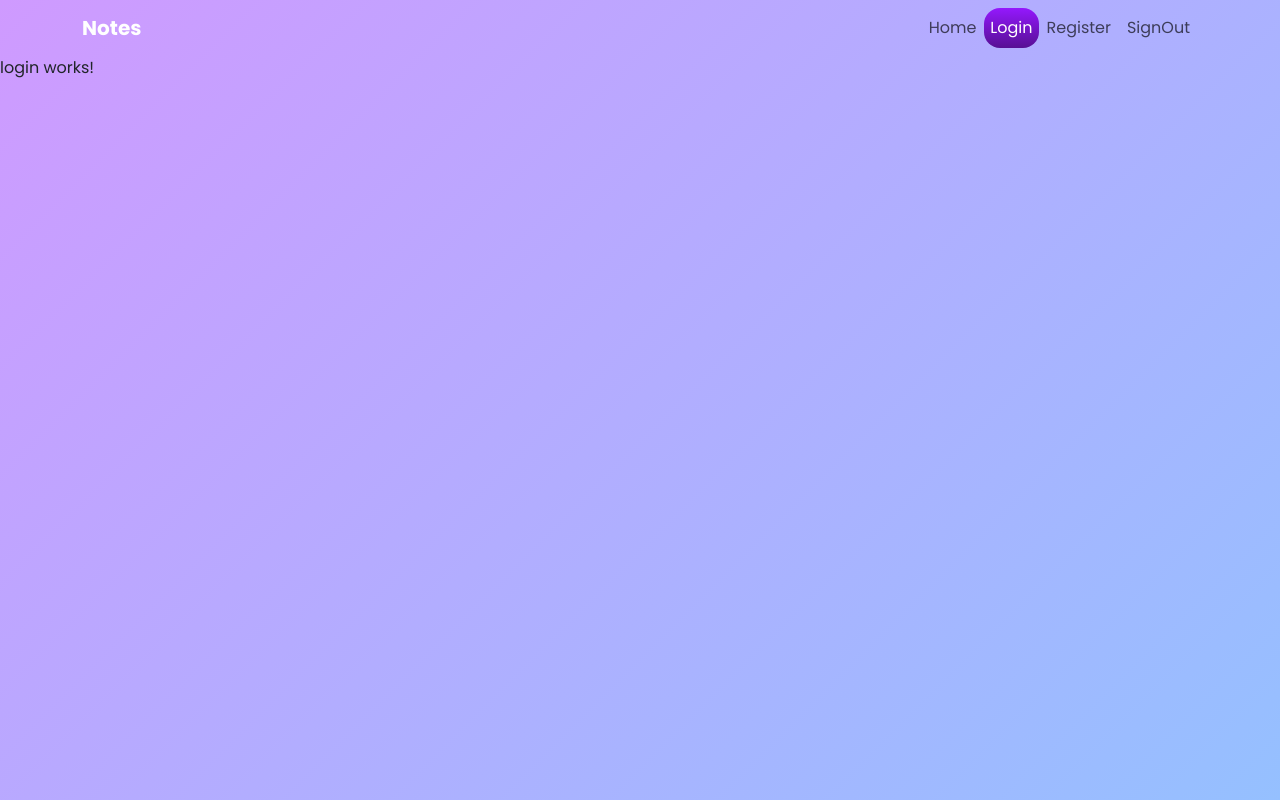
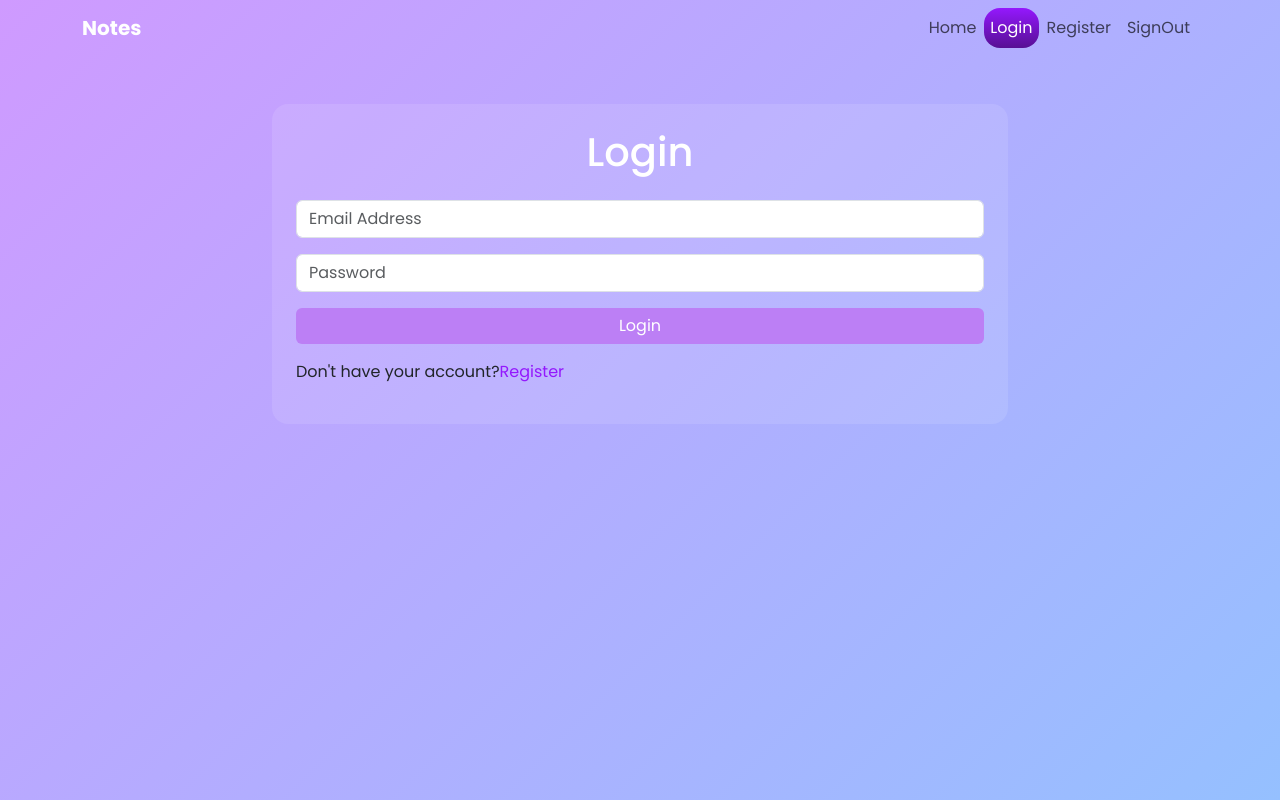
Before and after one commit to AhmedHossam555/note-app, an Angular app: page /login in a window 1280 px wide. Built offline with nearby package versions, Linux system fonts and the light colour scheme.

Commit message:
signin services api - ReactiveFormsModules - design

```diff
--- a/src/app/auth/login/login.component.html
+++ b/src/app/auth/login/login.component.html
@@ -1 +1,56 @@
-<p>login works!</p>
+<div class="container">
+    <div class="row">
+        <div class="col-md-8 mx-auto pt-5 pb-4">
+            <form action="" [formGroup]="loginForm" (ngSubmit)="onSubmit()" class="py-4 px-4 layer rounded-4 ">
+                <h1 class="text-white text-center mb-4">
+                    Login
+                </h1>
+                @if(errMsg()!==''){
+                    <p class="p-1 text-danger">
+                        * {{errMsg()}}
+                    </p>
+                }
+
+                <div class="my-3">
+                    <input type="text" formControlName="email" class="form-control" placeholder="Email Address">
+                    @if(loginForm.get('email')?.errors && (loginForm.get('email')?.touched || loginForm.get('email')?.dirty)){
+                        <div class="p-1 text-danger">
+                            @if(loginForm.get('email')?.getError('required')){
+                                <p>* Email is required</p>
+                            }
+                            @else if(loginForm.get('email')?.getError('email')){
+                                <p>* Email is not valid
+                                </p>
+                            }
+                        </div>
+                    }
+                </div>
+                <div class="my-3">
+                    <input type="password" formControlName="password" class="form-control" placeholder="Password">
+                    @if(loginForm.get('password')?.errors && (loginForm.get('password')?.touched || loginForm.get('password')?.dirty)){
+                        <div class="p-1 text-danger">
+                            @if(loginForm.get('password')?.getError('required')){
+                                <p>* Password is required</p>
+                            }
+                            @else if(loginForm.get('password')?.getError('pattern')){
+                                <p>* Password is not valid less than 6
+                                </p>
+                            }
+                        </div>
+                    }
+                </div>
+                <div class="my-3">
+                    <button type="submit" class="form-control bg-main border-0 text-white" [disabled]="loginForm.invalid || isloading()">
+                        @if(!isloading()){
+                            Login
+                        }
+                        @if(isloading()){
+                            <i class="fa-solid fa-spinner fa-spin"></i>
+                        }
+                    </button>
+                </div>
+                <p>Don't have your account?<span routerLink="/register" class="text-second" style="cursor: pointer;">Register</span> </p>
+            </form>
+        </div>
+    </div>
+</div>
--- a/src/app/auth/login/login.component.ts
+++ b/src/app/auth/login/login.component.ts
@@ -1,12 +1,38 @@
-import { Component } from '@angular/core';
+import { Component, inject, signal, WritableSignal } from '@angular/core';
+import { FormGroup, FormControl, Validators, ReactiveFormsModule } from '@angular/forms';
+import { AuthService } from '../../shared/services/auth.service';
+import { RouterLink } from '@angular/router';
 
 @Component({
   selector: 'app-login',
   standalone: true,
-  imports: [],
+  imports: [ReactiveFormsModule,RouterLink],
   templateUrl: './login.component.html',
   styleUrl: './login.component.scss'
 })
 export class LoginComponent {
+  isloading:WritableSignal<boolean> = signal(false);
+  errMsg:WritableSignal<string> = signal('');
 
+  private readonly _Auth = inject(AuthService);
+  loginForm = new FormGroup({
+    email: new FormControl(null, [Validators.required, Validators.email]),
+    password: new FormControl(null, [Validators.required,Validators.pattern(/^\w{6,}$/)]),
+  })
+  onSubmit(){
+    this.isloading.set(true)
+    this._Auth.signin(this.loginForm.value).subscribe({
+      next:(res)=>{
+        if(res.msg === "done"){
+          this.isloading.set(false);
+          window.localStorage.setItem('userToken',res.token)
+        }
+
+      },
+      error:(err)=>{
+        this.errMsg.set(err.error.msg)
+        this.isloading.set(false);
+      }
+    })
+  }
 }
--- a/src/app/shared/services/auth.service.ts
+++ b/src/app/shared/services/auth.service.ts
@@ -2,7 +2,6 @@ import { HttpClient } from '@angular/common/http';
 import { Injectable } from '@angular/core';
 import { Observable } from 'rxjs';
 import { Enviroment } from '../base/enviroment/enviroment';
-
 @Injectable({
   providedIn: 'root'
 })
@@ -11,6 +10,9 @@ export class AuthService {
 
   }
   signup(data:any):Observable<any>{
-    return this._http.post(`${Enviroment.baseUrl}/users/signUp`,data)
+    return this._http.post(`${Enviroment.baseUrl}/users/signUp`,data);
+  }
+  signin(data:any):Observable<any>{
+    return this._http.post(`${Enviroment.baseUrl}/users/signIn`,data);
   }
 }
--- a/src/styles.scss
+++ b/src/styles.scss
@@ -2,6 +2,7 @@
 @import url('https://fonts.googleapis.com/css2?family=Poppins:ital,wght@0,100;0,200;0,300;0,400;0,500;0,600;0,700;0,800;0,900;1,100;1,200;1,300;1,400;1,500;1,600;1,700;1,800;1,900&display=swap');
 $main-color: #bc7ff5;
 $second-color: #9418fd;
+
 * {
     margin: 0;
     padding: 0;
@@ -18,7 +19,10 @@ body {
     padding-right: 6px !important;
 }
 .bg-main {
-    background-color: $main-color !important;
+    background: $main-color !important;
+}
+.text-second {
+    color: $second-color;
 }
 .layer {
     background: rgba(255,255,255,0.1) !important;
```
